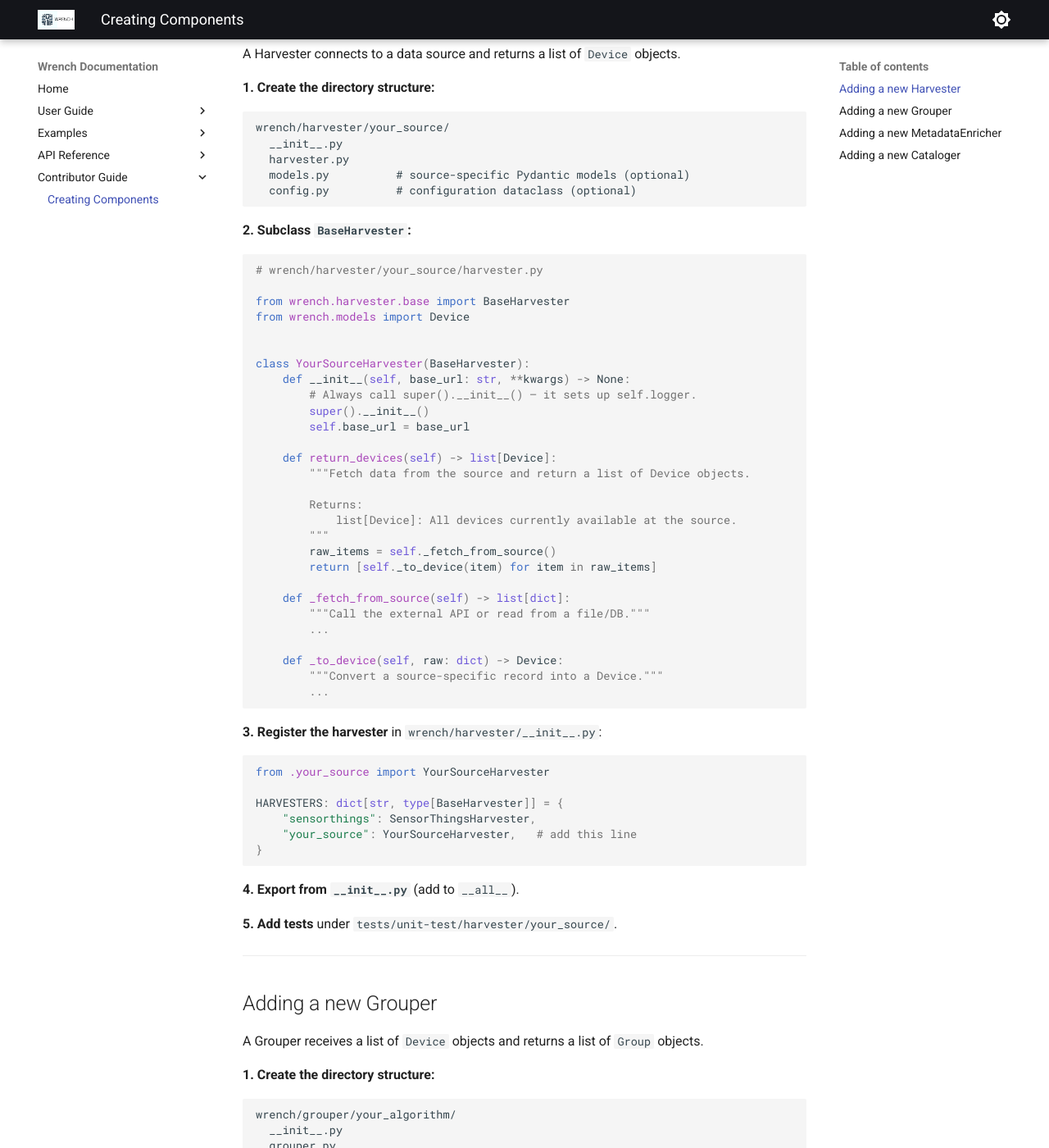
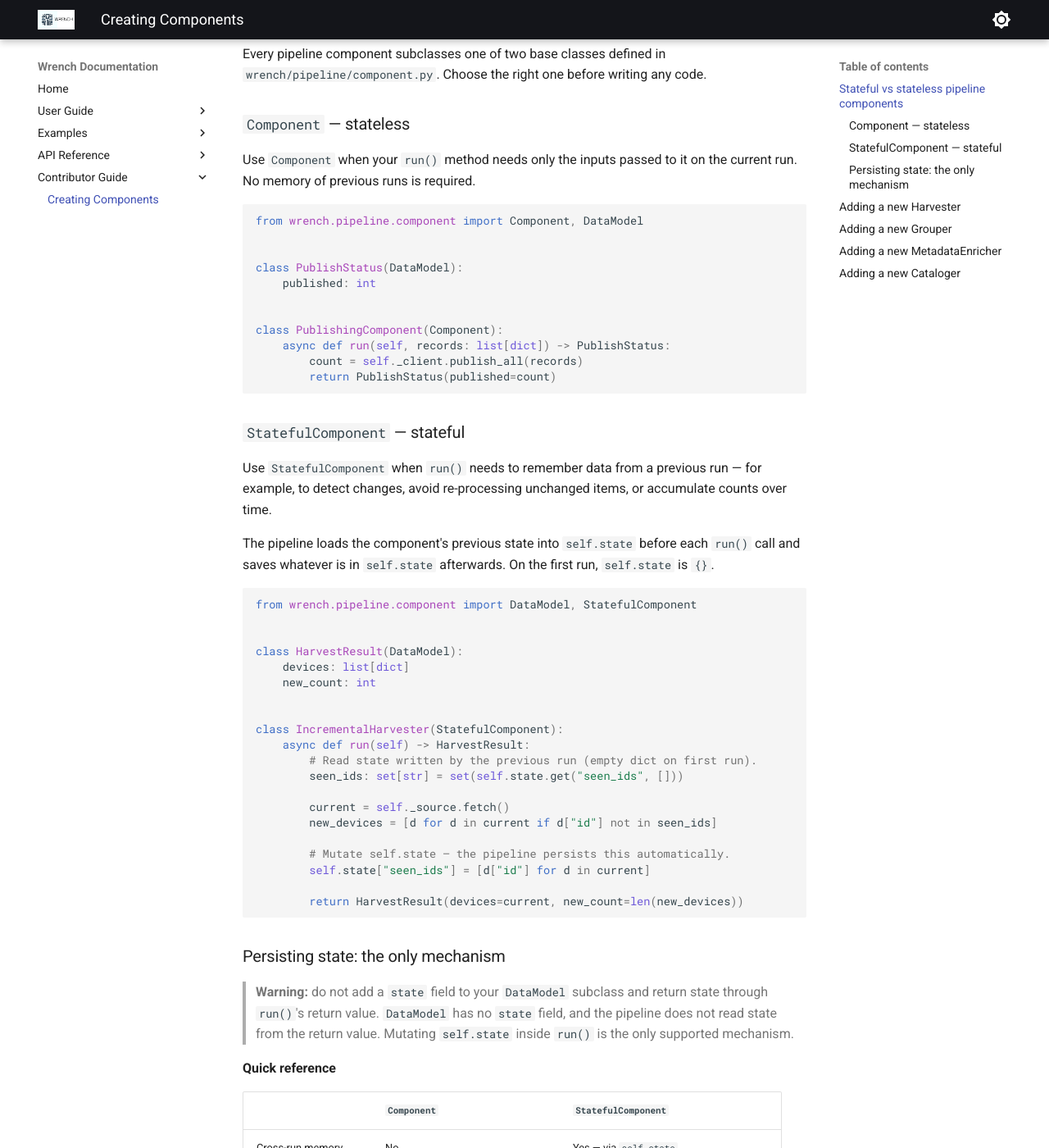
Before and after one commit to urbansense/wrench, an MkDocs documentation site: the page built from docs/contributor/creating_components.md, in a window 1280 px wide and 1400 px high, scrolled down 295 px. Shown: the whole window at 82% size. Built offline with MkDocs 1.6.1 and Material for MkDocs 9.7.7, drawn with Linux system fonts in a browser that asks for light colours; some of the changed text lies outside the part shown.

Commit message:
add docs

````diff
--- a/docs/contributor/creating_components.md
+++ b/docs/contributor/creating_components.md
@@ -2,6 +2,81 @@
 
 Wrench is built around four extensible component types. Each has an abstract
 base class you subclass. Follow the steps below for the type you want to add.
+
+---
+
+## Stateful vs stateless pipeline components
+
+Every pipeline component subclasses one of two base classes defined in
+`wrench/pipeline/component.py`. Choose the right one before writing any code.
+
+### `Component` — stateless
+
+Use `Component` when your `run()` method needs only the inputs passed to it on
+the current run. No memory of previous runs is required.
+
+```python
+from wrench.pipeline.component import Component, DataModel
+
+
+class PublishStatus(DataModel):
+    published: int
+
+
+class PublishingComponent(Component):
+    async def run(self, records: list[dict]) -> PublishStatus:
+        count = self._client.publish_all(records)
+        return PublishStatus(published=count)
+```
+
+### `StatefulComponent` — stateful
+
+Use `StatefulComponent` when `run()` needs to remember data from a previous
+run — for example, to detect changes, avoid re-processing unchanged items, or
+accumulate counts over time.
+
+The pipeline loads the component's previous state into `self.state` before each
+`run()` call and saves whatever is in `self.state` afterwards. On the first run,
+`self.state` is `{}`.
+
+```python
+from wrench.pipeline.component import DataModel, StatefulComponent
+
+
+class HarvestResult(DataModel):
+    devices: list[dict]
+    new_count: int
+
+
+class IncrementalHarvester(StatefulComponent):
+    async def run(self) -> HarvestResult:
+        # Read state written by the previous run (empty dict on first run).
+        seen_ids: set[str] = set(self.state.get("seen_ids", []))
+
+        current = self._source.fetch()
+        new_devices = [d for d in current if d["id"] not in seen_ids]
+
+        # Mutate self.state — the pipeline persists this automatically.
+        self.state["seen_ids"] = [d["id"] for d in current]
+
+        return HarvestResult(devices=current, new_count=len(new_devices))
+```
+
+### Persisting state: the only mechanism
+
+> **Warning:** do not add a `state` field to your `DataModel` subclass and
+> return state through `run()`'s return value. `DataModel` has no `state` field,
+> and the pipeline does not read state from the return value. Mutating
+> `self.state` inside `run()` is the only supported mechanism.
+
+**Quick reference**
+
+| | `Component` | `StatefulComponent` |
+|---|---|---|
+| Cross-run memory | No | Yes — via `self.state` |
+| `self.state` available | No | Yes (`{}` on first run) |
+| State persistence | Not applicable | Automatic — load before run, save after |
+| Typical use cases | Publishing, transforming, enriching | Change detection, deduplication, counters |
 
 ---
 
````
